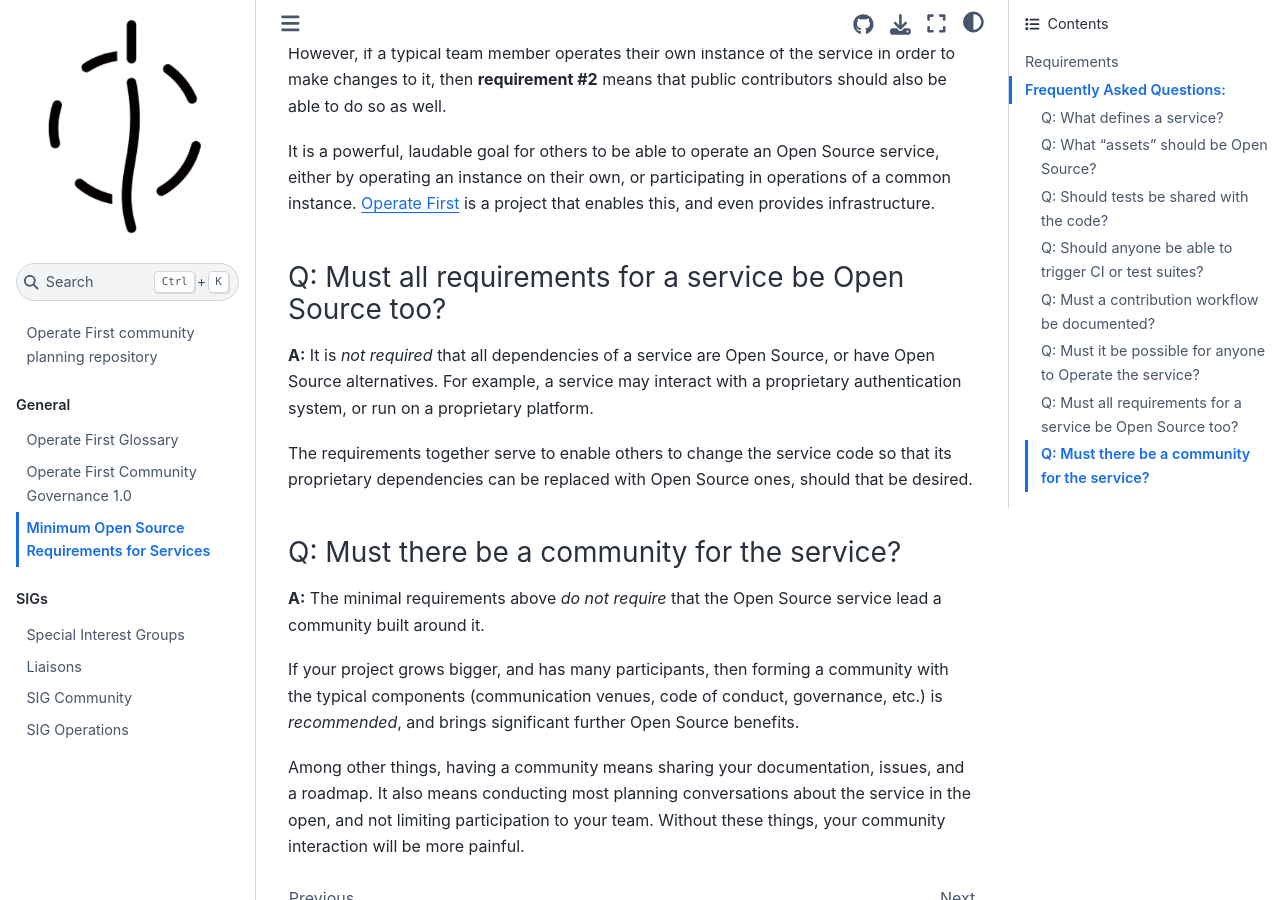
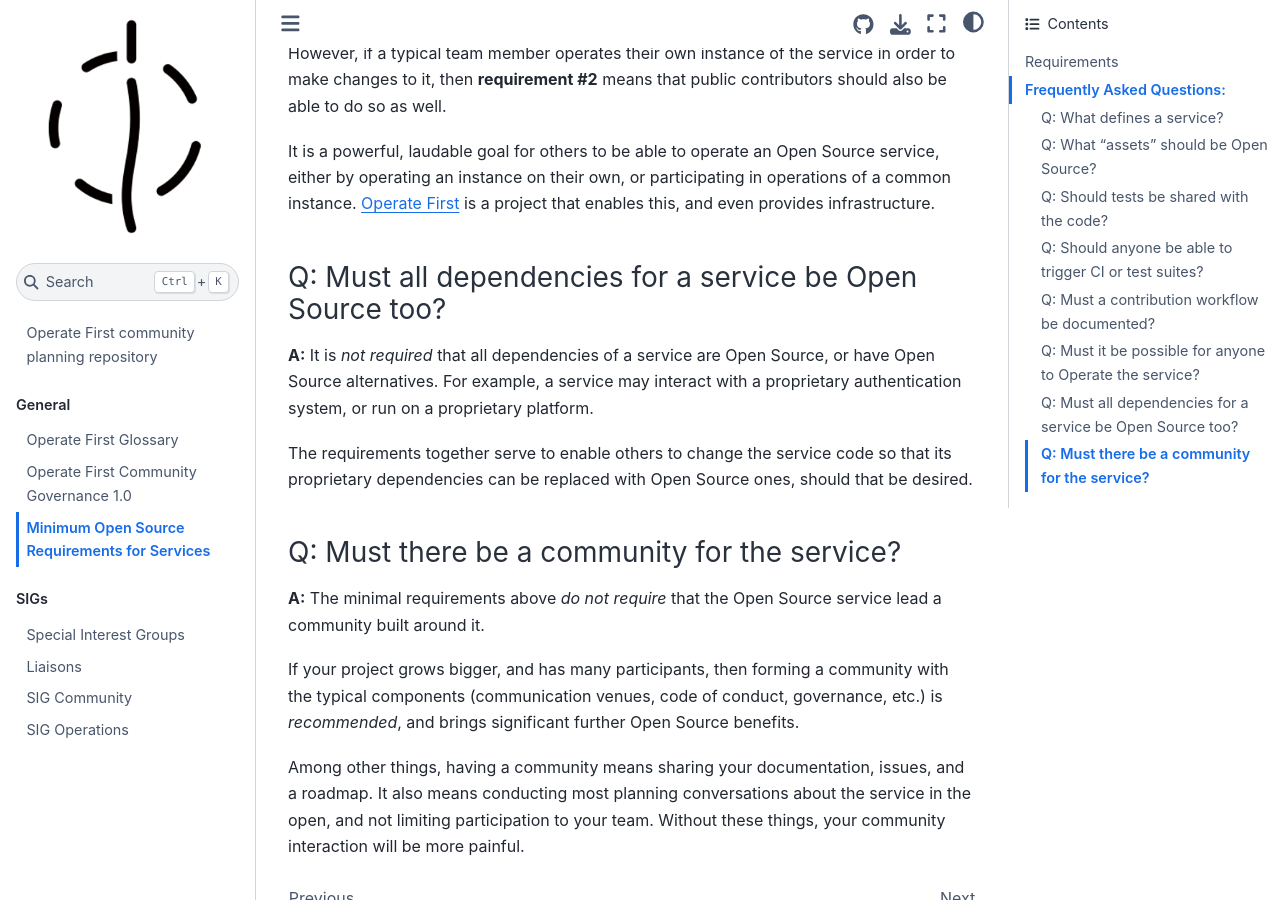
Before and after one commit to operate-first/community, a Jupyter Book: the page built from open-source-services.md, in a window 1280 px wide and 900 px high, scrolled down 2656 px. Built offline with Jupyter Book 1.0.4 settings and Sphinx 7.4.7 and the Sphinx Book theme 1.1.4, drawn with Linux system fonts in a browser that asks for light colours.

Commit message:
open-source-services.md: Use word 'dependencies' for clarity (#171)
Use the word 'dependencies' instead of 'requirements' for clarity
in the FAQ. What we really mean here is the things that the Service
depends on. The use of the word 'requirements' is already significantly
overloaded here, by referring to the #1 and #2 requirements themselves.

In addition, others have confused these with /product requirements/ or
/testing requirements/. None of these are implied here.

Use of the word 'depndencies' makes this much clearer.

```diff
--- a/open-source-services.md
+++ b/open-source-services.md
@@ -73,7 +73,7 @@ However, if a typical team member operates their own instance of the service in
 It is a powerful, laudable goal for others to be able to operate an Open Source service, either by operating an instance on their own, or participating in operations of a common instance.
 [Operate First](https://www.operate-first.cloud/) is a project that enables this, and even provides infrastructure.
 
-### Q: Must all requirements for a service be Open Source too?
+### Q: Must all dependencies for a service be Open Source too?
 
 **A:** It is _not required_ that all dependencies of a service are Open Source, or have Open Source alternatives.
 For example, a service may interact with a proprietary authentication system, or run on a proprietary platform.
```
